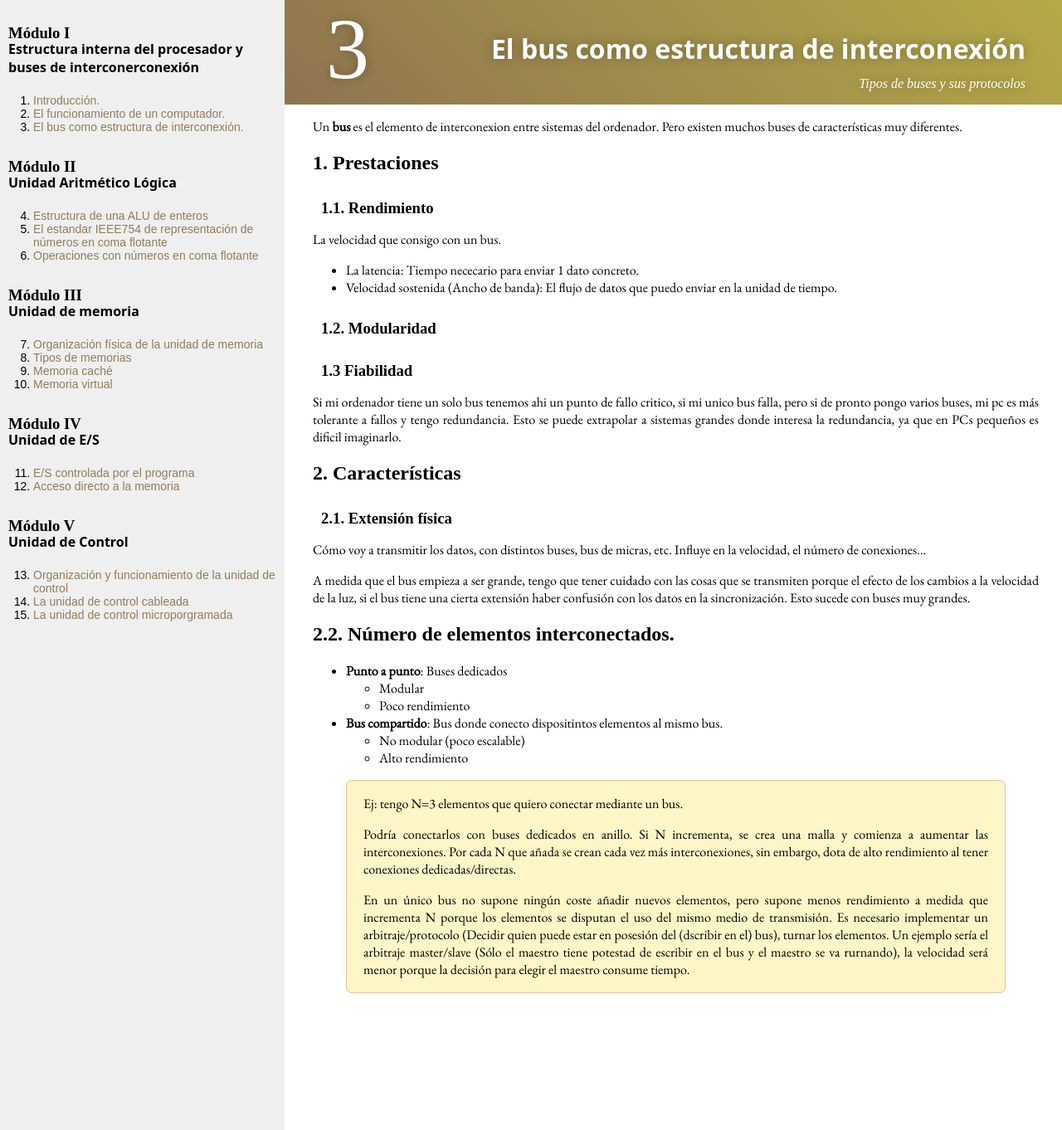
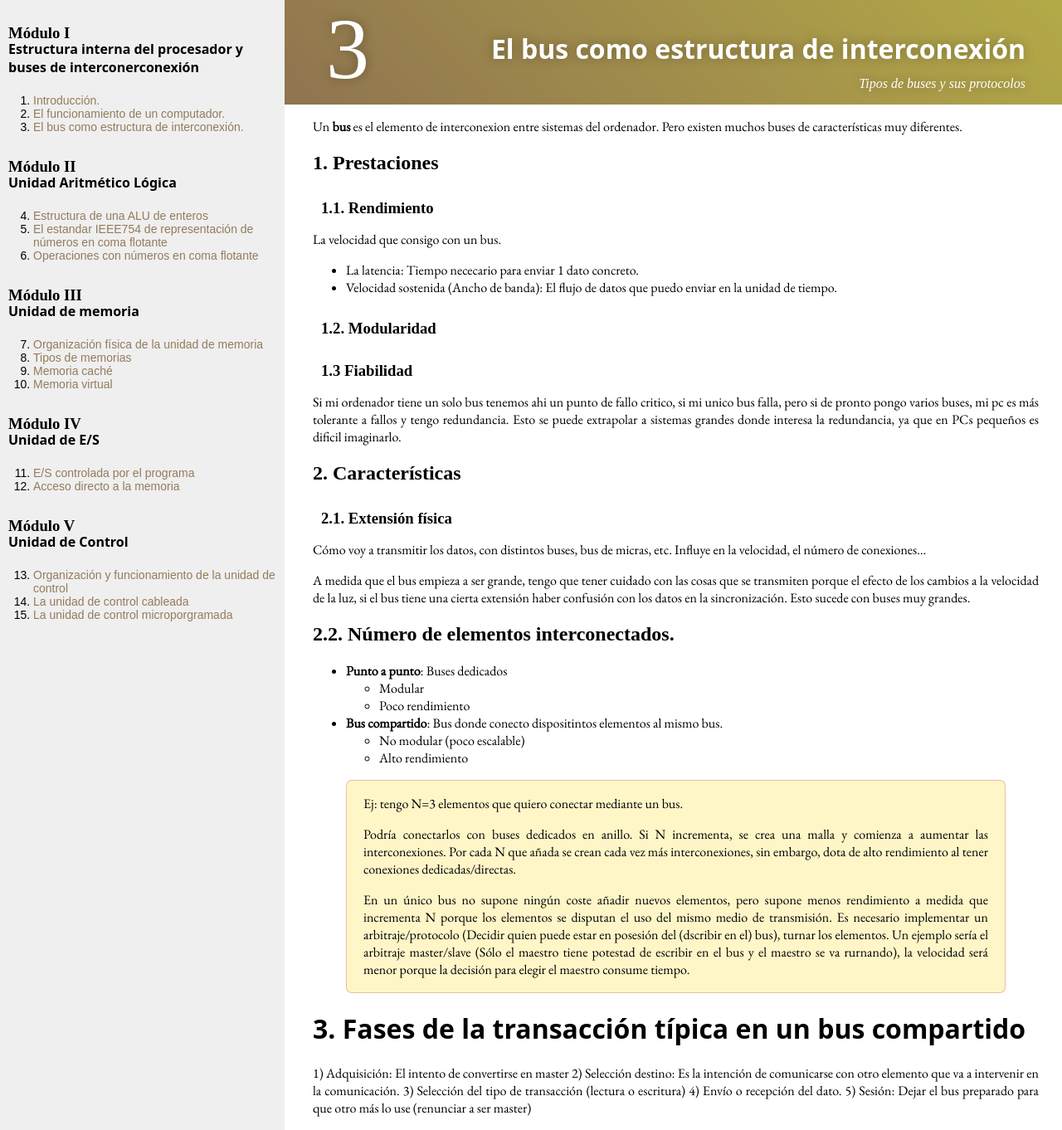
Before and after one commit to dkaerit/EDC, a Jekyll site: the page built from _posts/2020-10-05-TEMA03.md, in a window 1280 px wide and 1362 px high. Shown: the whole window at 83% size. Built offline with Jekyll 4.4.1, drawn with Linux system fonts in a browser that asks for light colours; some web fonts are replaced.

Commit message:
Update 2020-10-05-TEMA03.md

```diff
--- a/_posts/2020-10-05-TEMA03.md
+++ b/_posts/2020-10-05-TEMA03.md
@@ -39,3 +39,10 @@ A medida que el bus empieza a ser grande, tengo que tener cuidado con las cosas
 > más interconexiones, sin embargo, dota de alto rendimiento al tener conexiones dedicadas/directas.
 >
 > En un único bus no supone ningún coste añadir nuevos elementos, pero supone menos rendimiento a medida que incrementa N porque los elementos se disputan el uso del mismo medio de transmisión. Es necesario implementar un arbitraje/protocolo (Decidir quien puede estar en posesión del (dscribir en el) bus), turnar los elementos. Un ejemplo sería el arbitraje master/slave (Sólo el maestro tiene potestad de escribir en el bus y el maestro se va rurnando), la velocidad será menor porque la decisión para elegir el maestro consume tiempo.
+
+# 3. Fases de la transacción típica en un bus compartido
+1) Adquisición: El intento de convertirse en master
+2) Selección destino: Es la intención de comunicarse con otro elemento que va a intervenir en la comunicación.
+3) Selección del tipo de transacción (lectura o escritura)
+4) Envío o recepción del dato.
+5) Sesión: Dejar el bus preparado para que otro más lo use (renunciar a ser master)
```
